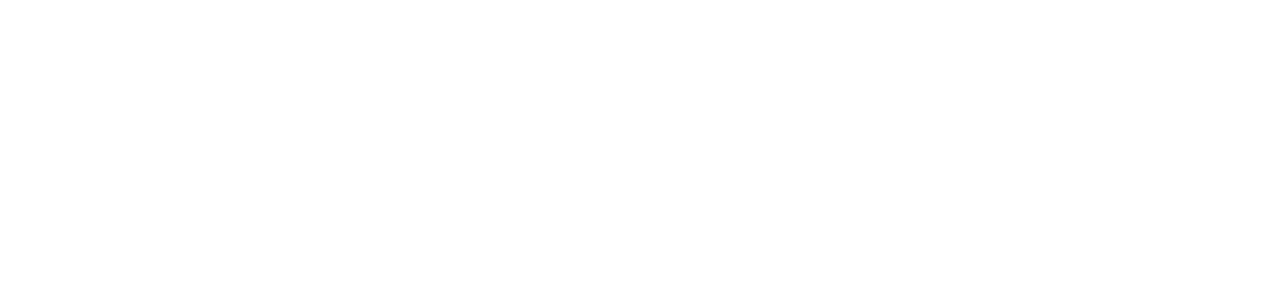
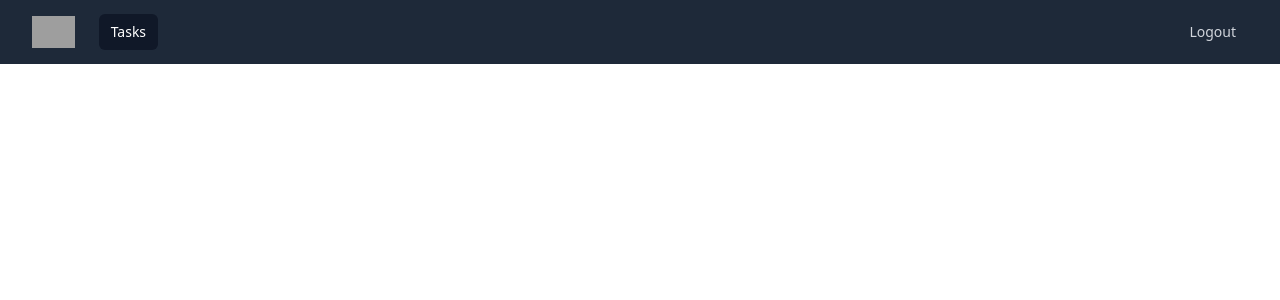
Before and after one commit to Mousta-Med/youtask, a React (Vite) app in the folder youtask-fe/: page / in a window 1280 px wide. Shown: the top 300 px of the page. Built offline with nearby package versions, Linux system fonts and the light colour scheme; grey boxes are pictures that could not be loaded.

Commit message:
create navbar component

```diff
--- a/youtask-fe/package.json
+++ b/youtask-fe/package.json
@@ -10,6 +10,7 @@
     "preview": "vite preview"
   },
   "dependencies": {
+    "@headlessui/react": "^2.2.4",
     "@heroicons/react": "^2.2.0",
     "@tailwindcss/vite": "^4.1.10",
     "axios": "^1.10.0",
--- a/youtask-fe/src/App.tsx
+++ b/youtask-fe/src/App.tsx
@@ -1,7 +1,12 @@
 import "./App.css";
+import NavBar from "./components/NavBar";
 
 function App() {
-  return <></>;
+  return (
+    <>
+      <NavBar />
+    </>
+  );
 }
 
 export default App;
--- /dev/null
+++ b/youtask-fe/src/components/NavBar.tsx
@@ -0,0 +1,99 @@
+import {
+  Disclosure,
+  DisclosureButton,
+  DisclosurePanel,
+  Menu,
+  MenuButton,
+  MenuItem,
+  MenuItems,
+} from "@headlessui/react";
+import { Bars3Icon, XMarkIcon } from "@heroicons/react/24/outline";
+
+const navigation = [{ name: "Tasks", href: "#", current: true }];
+
+function classNames(...classes: (string | undefined | null | false)[]): string {
+  return classes.filter(Boolean).join(" ");
+}
+
+export default function NavBar() {
+  return (
+    <Disclosure as="nav" className="bg-gray-800">
+      <div className="mx-auto max-w-7xl px-2 sm:px-6 lg:px-8">
+        <div className="relative flex h-16 items-center justify-between">
+          <div className="absolute inset-y-0 left-0 flex items-center sm:hidden">
+            {/* Mobile menu button*/}
+            <DisclosureButton className="group relative inline-flex items-center justify-center rounded-md p-2 text-gray-400 hover:bg-gray-700 hover:text-white focus:ring-2 focus:ring-white focus:outline-hidden focus:ring-inset">
+              <span className="absolute -inset-0.5" />
+              <span className="sr-only">Open main menu</span>
+              <Bars3Icon
+                aria-hidden="true"
+                className="block size-6 group-data-open:hidden"
+              />
+              <XMarkIcon
+                aria-hidden="true"
+                className="hidden size-6 group-data-open:block"
+              />
+            </DisclosureButton>
+          </div>
+          <div className="flex flex-1 items-center justify-center sm:items-stretch sm:justify-start">
+            <div className="flex shrink-0 items-center cursor-pointer">
+              <img
+                alt="Your Company"
+                src="https://cdn-icons-png.flaticon.com/512/3082/3082854.png"
+                className="h-8 w-auto"
+              />
+            </div>
+            <div className="hidden sm:ml-6 sm:block">
+              <div className="flex space-x-4">
+                {navigation.map((item) => (
+                  <a
+                    key={item.name}
+                    href={item.href}
+                    aria-current={item.current ? "page" : undefined}
+                    className={classNames(
+                      item.current
+                        ? "bg-gray-900 text-white"
+                        : "text-gray-300 hover:bg-gray-700 hover:text-white",
+                      "rounded-md px-3 py-2 text-sm font-medium"
+                    )}
+                  >
+                    {item.name}
+                  </a>
+                ))}
+              </div>
+            </div>
+          </div>
+          <div className="absolute inset-y-0 right-0 flex items-center pr-2 sm:static sm:inset-auto sm:ml-6 sm:pr-0">
+            <a
+              href="#"
+              className="rounded-md px-3 py-2 text-sm font-medium text-gray-300 hover:bg-gray-700 hover:text-white"
+            >
+              Logout
+            </a>
+          </div>
+        </div>
+      </div>
+
+      <DisclosurePanel className="sm:hidden">
+        <div className="space-y-1 px-2 pt-2 pb-3">
+          {navigation.map((item) => (
+            <DisclosureButton
+              key={item.name}
+              as="a"
+              href={item.href}
+              aria-current={item.current ? "page" : undefined}
+              className={classNames(
+                item.current
+                  ? "bg-gray-900 text-white"
+                  : "text-gray-300 hover:bg-gray-700 hover:text-white",
+                "block rounded-md px-3 py-2 text-base font-medium"
+              )}
+            >
+              {item.name}
+            </DisclosureButton>
+          ))}
+        </div>
+      </DisclosurePanel>
+    </Disclosure>
+  );
+}
```
Also changed, not shown: 1 other file (tests, documents, lock files or other folders).
